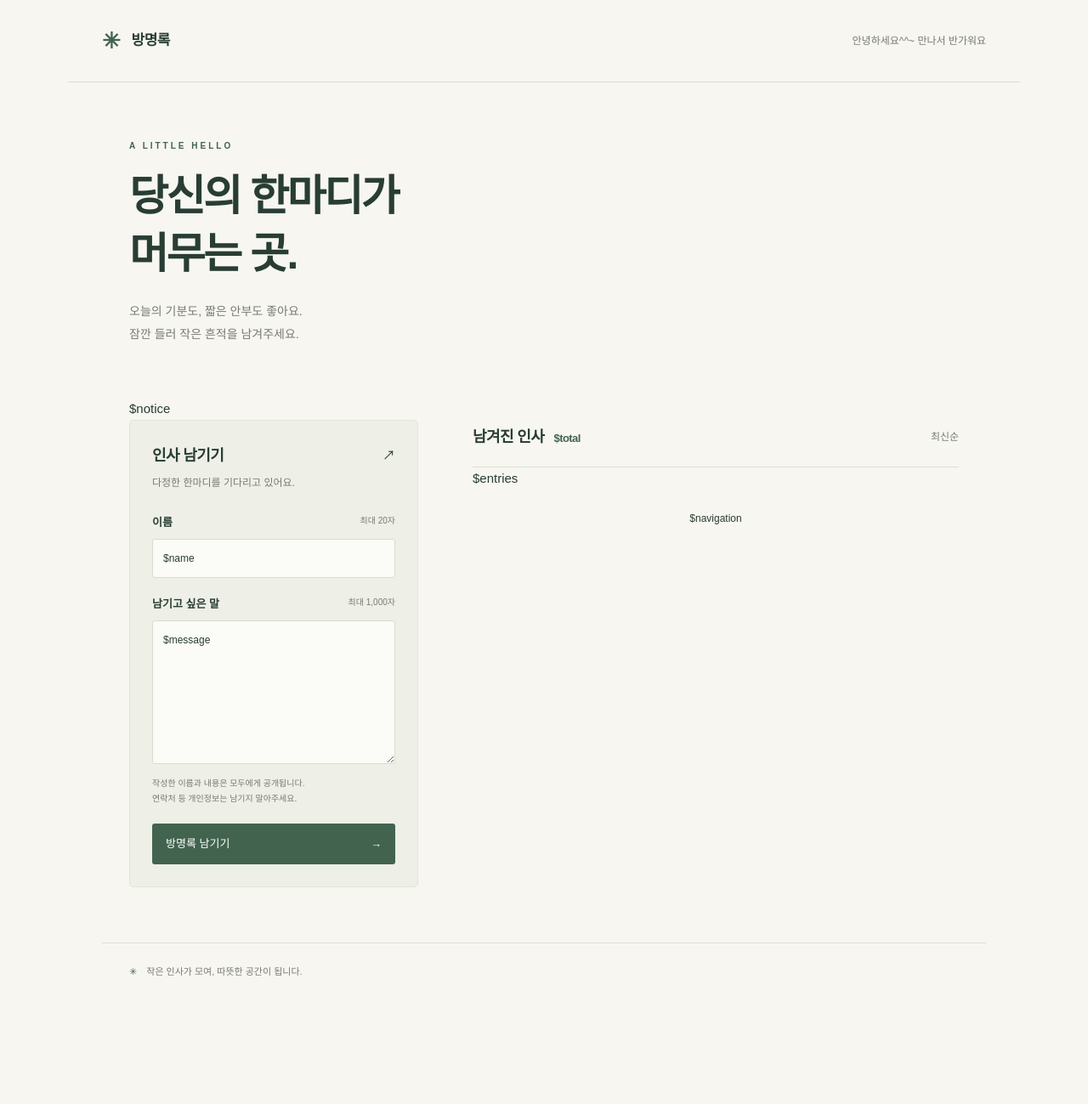
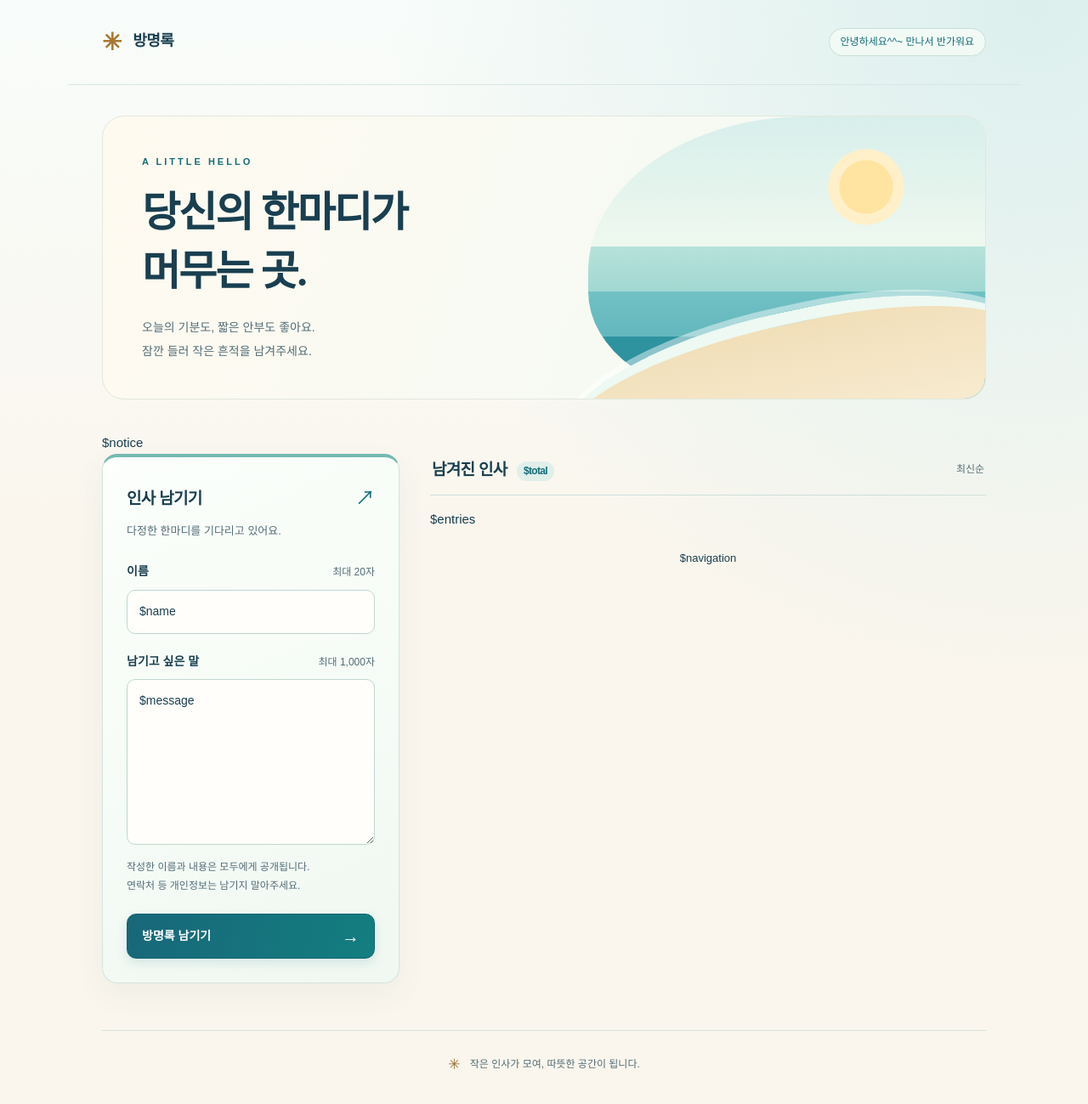
Before and after one commit to barokim/guestbook, a Python web app: template templates/index.html in a window 1280 px wide. Shown: the whole page at 85% size. Before the commit the page ends 1149 px from the top, so only its background shows below. Run offline with Jinja, Linux system fonts and the light colour scheme; the template is opened without the code that fills it, so the values that code supplies are empty.

Commit message:
Revamp CSS for beach theme and layout adjustments

```diff
--- a/static/style.css
+++ b/static/style.css
@@ -1,51 +1,142 @@
-:root { color-scheme: light; --paper: #f7f6f0; --ink: #283d34; --green: #42644f; --muted: #767c72; --line: #dcded4; }
+/* CSS만으로 표현한 햇빛, 바다, 모래사장 테마 */
+:root {
+  color-scheme: light;
+  --paper: #faf6ed;
+  --ink: #193f50;
+  --green: #146d7a;
+  --muted: #536d77;
+  --line: #d7e6e4;
+  --white: #fffefa;
+  --shadow: 0 12px 36px rgba(31, 82, 91, .06);
+}
 * { box-sizing: border-box; }
-html { scroll-behavior: smooth; }
-body { margin: 0; background: var(--paper); color: var(--ink); font-family: "Malgun Gothic", "Apple SD Gothic Neo", sans-serif; font-size: 15px; line-height: 1.7; }
+html { scroll-behavior: smooth; scroll-padding-top: 24px; }
+body {
+  margin: 0;
+  min-width: 280px;
+  background: radial-gradient(ellipse at 95% 0, #dcefed 0, transparent 44%), linear-gradient(180deg, #f8fcfa 0, var(--paper) 650px);
+  color: var(--ink);
+  font-family: "Malgun Gothic", "Apple SD Gothic Neo", sans-serif;
+  font-size: 15px;
+  line-height: 1.75;
+  -webkit-font-smoothing: antialiased;
+}
+::selection { background: #c8e8e0; color: #153f4c; }
 a { color: inherit; text-decoration: none; }
-a:hover { text-decoration: underline; }
-.topbar { max-width: 1120px; margin: auto; padding: 26px 40px; border-bottom: 1px solid var(--line); display: flex; justify-content: space-between; align-items: center; }
-.brand { font-size: 17px; font-weight: 700; letter-spacing: -.5px; }
-.brand span { margin-right: 9px; color: var(--green); font-size: 26px; vertical-align: middle; }
-.top-note, .hint, .sort, .privacy, label span { color: var(--muted); font-size: 12px; }
-main { max-width: 1040px; padding: 0 32px; margin: auto; }
-.intro { padding: 66px 0 48px; }
-.eyebrow { font-size: 10px; letter-spacing: 3px; font-weight: 700; color: var(--green); margin: 0 0 18px; }
-h1 { font-size: clamp(36px, 5vw, 50px); line-height: 1.35; letter-spacing: -2.5px; margin: 0 0 20px; font-weight: 600; }
-.description { color: var(--muted); line-height: 1.9; font-size: 14px; }
-.layout { display: grid; grid-template-columns: 340px minmax(0, 1fr); gap: 64px; align-items: start; }
-.compose { background: #eeefe6; padding: 26px; border: 1px solid #e2e5d9; border-radius: 5px; }
+a:hover { text-decoration: underline; text-underline-offset: 5px; }
+.topbar { display: flex; align-items: center; justify-content: space-between; gap: 16px; max-width: 1120px; margin: auto; padding: 25px 40px; border-bottom: 1px solid var(--line); }
+.brand { font-size: 18px; font-weight: 700; letter-spacing: -.6px; }
+.brand span { display: inline-block; margin-right: 9px; color: #a97833; font-size: 28px; vertical-align: middle; }
+.top-note { padding: 5px 13px; border: 1px solid #c8ded8; border-radius: 30px; background: #f1faf5; color: var(--green); font-size: 12px; }
+main { max-width: 1120px; padding: 0 40px; margin: auto; }
+
+/* 그림 파일 없이 만드는 해변 풍경 */
+.intro { position: relative; isolation: isolate; overflow: hidden; margin: 36px 0 38px; padding: 44px 46px 42px; border: 1px solid #e1e8dc; border-radius: 26px; background: linear-gradient(110deg, #fffaf0, #f1faf5); }
+.intro::before {
+  content: "";
+  position: absolute;
+  z-index: -1;
+  inset: 0 0 0 auto;
+  width: 45%;
+  border-radius: 55% 0 0 38%;
+  background: radial-gradient(circle at 70% 25%, #ffe3a1 0 31px, #fff0c9 32px 44px, transparent 45px), linear-gradient(180deg, #d8efeb 0%, #eef8ef 46%, #b7e2da 46%, #a1d8d2 62%, #71c1c4 62%, #63b7bd 78%, #2f939f 78%);
+}
+.intro::after {
+  content: "";
+  position: absolute;
+  z-index: -1;
+  right: -65px;
+  bottom: -102px;
+  width: 55%;
+  height: 190px;
+  border-top: 15px solid #edf9f2;
+  border-radius: 50% 45% 0 0;
+  background: linear-gradient(180deg, #f1dfb9, #faf0da);
+  box-shadow: 0 -7px 0 rgba(255, 255, 255, .45);
+  transform: rotate(-12deg);
+}
+.intro > * { max-width: 60%; }
+.eyebrow { margin: 0 0 17px; color: var(--green); font-size: 11px; font-weight: 700; letter-spacing: 3px; }
+h1 { margin: 0 0 18px; font-family: "Batang", "AppleMyungjo", serif; font-size: clamp(34px, 4.8vw, 49px); font-weight: 600; line-height: 1.4; letter-spacing: -2px; word-break: keep-all; }
+.description { margin: 0; color: var(--muted); font-size: 14px; line-height: 1.95; }
+.layout { display: grid; grid-template-columns: 350px minmax(0, 1fr); gap: 36px; align-items: start; }
+.compose { overflow: hidden; padding: 28px; border: 1px solid #d4e4dc; border-top: 4px solid #75b9b3; border-radius: 18px; background: linear-gradient(155deg, #fcfffb, #f0f8f2); box-shadow: var(--shadow); }
 .section-heading { display: flex; align-items: center; justify-content: space-between; gap: 12px; }
-h2 { margin: 0; font-size: 18px; letter-spacing: -.6px; font-weight: 600; }
-.hint { margin: 7px 0 25px; }
-label { display: flex; justify-content: space-between; margin: 20px 0 8px; font-size: 13px; font-weight: 600; }
-label span { font-size: 10px; font-weight: 400; }
+h2 { margin: 0; font-size: 19px; font-weight: 700; letter-spacing: -.7px; }
+.compose > .section-heading > span { color: var(--green); font-size: 23px; }
+.hint { margin: 7px 0 24px; color: var(--muted); font-size: 13px; }
+label { display: flex; flex-wrap: wrap; justify-content: space-between; align-items: baseline; gap: 4px 10px; margin: 20px 0 9px; font-size: 14px; font-weight: 700; }
+label span { color: var(--muted); font-size: 12px; font-weight: 400; }
 input, textarea, button { font: inherit; }
-input, textarea { display: block; width: 100%; border: 1px solid #d9ddcf; border-radius: 3px; background: #fbfbf7; padding: 12px; font-size: 12px; color: var(--ink); }
-input::placeholder, textarea::placeholder { color: #8a9084; }
-textarea { resize: vertical; min-height: 150px; }
-:focus-visible { outline: 2px solid var(--green); outline-offset: 3px; }
-.privacy { font-size: 10px; line-height: 1.8; margin: 14px 0 20px; }
-button { display: flex; align-items: center; justify-content: space-between; width: 100%; background: var(--green); color: white; border: 0; border-radius: 3px; padding: 13px 16px; font-size: 13px; cursor: pointer; }
-button:hover { background: #304e3b; }
-.entries > .section-heading { padding: 5px 0 20px; border-bottom: 1px solid var(--line); }
-.count { color: var(--green); font-size: 13px; margin-left: 7px; }
-.entry { padding: 23px 0; border-bottom: 1px solid var(--line); }
-.entry-heading { display: flex; align-items: center; gap: 10px; }
-.avatar { flex: 0 0 30px; width: 30px; height: 30px; border-radius: 50%; background: #e5e9dc; color: var(--green); text-align: center; line-height: 30px; font-size: 12px; }
-h3 { margin: 0; font-size: 13px; font-weight: 600; overflow-wrap: anywhere; }
-time { margin-left: auto; flex-shrink: 0; font-size: 10px; color: var(--muted); }
-.message { white-space: pre-wrap; overflow-wrap: anywhere; font-size: 13px; line-height: 1.9; margin: 13px 0 0; }
-.empty { text-align: center; padding: 70px 15px; color: var(--muted); }
-.empty > span { font-size: 32px; color: #9cab8e; }
-.empty h3 { margin-top: 14px; font-size: 15px; }
-.empty p { font-size: 12px; }
-.pagination { display: flex; justify-content: center; gap: 25px; font-size: 12px; padding: 24px 0; }
-.pagination span { color: var(--muted); }
-.notice { padding: 14px 18px; border: 1px solid var(--line); border-radius: 4px; margin: 0 0 24px; font-size: 13px; }
-.success { background: #e8efdf; }
-.error { background: #faeee7; color: #8a4333; }
-footer { max-width: 1040px; margin: 65px auto 0; padding: 24px 32px; border-top: 1px solid var(--line); color: var(--muted); font-size: 11px; }
-footer span { margin-right: 8px; color: var(--green); }
-@media (max-width: 760px) { .layout { grid-template-columns: 1fr; gap: 35px; } main { padding: 0 22px; } .topbar { padding: 18px 22px; } .top-note { font-size: 10px; } .intro { padding: 44px 0 30px; } .compose { padding: 22px; } footer { margin-top: 35px; padding: 22px; } time { font-size: 9px; } }
-@media (prefers-reduced-motion: reduce) { html { scroll-behavior: auto; } }
+input, textarea { display: block; width: 100%; padding: 13px 14px; border: 1px solid #bfd6d2; border-radius: 10px; background: var(--white); color: var(--ink); font-size: 14px; line-height: 1.7; transition: border-color .18s ease, box-shadow .18s ease; }
+input::placeholder, textarea::placeholder { color: #6b7d80; opacity: 1; }
+input:focus, textarea:focus { border-color: var(--green); box-shadow: 0 0 0 4px #dceee8; }
+textarea { resize: vertical; min-height: 170px; }
+:focus-visible { outline: 2px solid var(--green); outline-offset: 4px; }
+.privacy { margin: 15px 0 22px; color: var(--muted); font-size: 12px; line-height: 1.85; }
+button { display: flex; align-items: center; justify-content: space-between; width: 100%; min-height: 49px; padding: 13px 17px; border: 1px solid #146573; border-radius: 11px; background: linear-gradient(110deg, #186779, #137e80); box-shadow: 0 5px 13px rgba(19, 103, 116, .13); color: #fff; font-size: 14px; font-weight: 700; cursor: pointer; transition: transform .18s ease, box-shadow .18s ease; }
+button span { font-size: 21px; font-weight: 400; line-height: 1; }
+button:hover { transform: translateY(-2px); box-shadow: 0 8px 19px rgba(19, 103, 116, .21); }
+button:active { transform: translateY(0); }
+.entries { min-width: 0; scroll-margin-top: 24px; }
+.entries > .section-heading { min-height: 43px; margin: 0 0 15px; padding: 2px 2px 12px; border-bottom: 1px solid #cedfdb; }
+.count { display: inline-block; min-width: 28px; margin-left: 7px; padding: 1px 8px; border-radius: 20px; background: #e0efea; color: var(--green); font-size: 12px; text-align: center; vertical-align: middle; }
+.sort { color: var(--muted); font-size: 12px; }
+.entry { margin-bottom: 13px; padding: 23px 24px; border: 1px solid #e1e7dc; border-radius: 16px; background: var(--white); box-shadow: 0 5px 18px rgba(45, 76, 75, .035); }
+.entry-heading { display: flex; align-items: center; gap: 11px; }
+.avatar { flex: 0 0 36px; width: 36px; height: 36px; border: 1px solid #c3ded8; border-radius: 13px; background: #e3f1ec; color: #285e65; font-size: 13px; font-weight: 700; line-height: 34px; text-align: center; }
+.entry:nth-of-type(3n + 2) .avatar { border-color: #e6d5b4; background: #f5ead6; color: #775b2c; }
+.entry:nth-of-type(3n + 3) .avatar { border-color: #cce1e9; background: #e5f0f6; color: #345e75; }
+h3 { min-width: 0; margin: 0; font-size: 14px; font-weight: 700; overflow-wrap: anywhere; }
+time { flex-shrink: 0; margin-left: auto; color: var(--muted); font-size: 11px; }
+.message { margin: 15px 0 0; color: #345460; font-size: 14px; line-height: 1.95; white-space: pre-wrap; overflow-wrap: anywhere; }
+.empty { padding: 62px 20px; border: 1px dashed #bcd3cd; border-radius: 18px; background: linear-gradient(150deg, #f7fcf8, #faf4e6); color: var(--muted); text-align: center; }
+.empty > span { display: inline-block; color: #a97936; font-size: 43px; line-height: 1.4; }
+.empty h3 { margin-top: 15px; color: var(--ink); font-size: 16px; }
+.empty p { margin: 7px 0 0; font-size: 13px; }
+.pagination { display: flex; flex-wrap: wrap; align-items: center; justify-content: center; gap: 13px; padding: 22px 0 0; font-size: 13px; }
+.pagination a { min-width: 70px; padding: 7px 14px; border: 1px solid #c4dcd5; border-radius: 30px; background: #fffdf7; color: var(--green); text-align: center; }
+.pagination a:hover { background: #e6f3ee; text-decoration: none; }
+.pagination span { padding: 7px 10px; color: var(--muted); }
+.notice { margin: 0 0 26px; padding: 15px 20px; border: 1px solid var(--line); border-radius: 12px; font-size: 14px; overflow-wrap: anywhere; }
+.success { border-color: #bddbd0; background: #e9f6ec; color: #245d4d; }
+.error { border-color: #eac8b7; background: #fff0e7; color: #874429; }
+footer { max-width: 1040px; margin: 55px auto 0; padding: 25px 0 32px; border-top: 1px solid #d8e3d9; color: var(--muted); font-size: 12px; text-align: center; }
+footer span { margin-right: 8px; color: #9b7135; font-size: 17px; vertical-align: middle; }
+
+@media (max-width: 820px) {
+  .topbar { padding: 20px 24px; }
+  main { padding: 0 24px; }
+  .intro { padding: 35px 30px; }
+  .intro::before { width: 42%; }
+  .intro > * { max-width: 70%; }
+  .layout { grid-template-columns: minmax(0, 1fr); gap: 30px; }
+  .compose { padding: 25px; }
+  footer { margin: 38px 24px 0; }
+}
+@media (max-width: 480px) {
+  .topbar { gap: 8px; padding: 17px 18px; }
+  .brand { font-size: 16px; }
+  .brand span { margin-right: 5px; font-size: 24px; }
+  .top-note { padding: 4px 8px; font-size: 11px; }
+  main { padding: 0 16px; }
+  .intro { margin: 23px 0 27px; padding: 30px 24px 36px; border-radius: 20px; }
+  .intro > * { max-width: 100%; }
+  .intro::before { width: 100%; border-radius: 0; opacity: .15; }
+  .intro::after { right: -85px; bottom: -135px; width: 90%; }
+  .eyebrow { font-size: 10px; letter-spacing: 2.4px; }
+  h1 { font-size: 35px; letter-spacing: -1.8px; }
+  .description { font-size: 13px; }
+  .compose { padding: 23px 20px; }
+  .entry { padding: 20px; }
+  .entry-heading { flex-wrap: wrap; gap: 8px 11px; }
+  time { flex-basis: calc(100% - 47px); margin-left: 47px; font-size: 11px; }
+  .message { margin-top: 12px; }
+  .empty { padding: 45px 18px; }
+  footer { margin: 32px 16px 0; padding: 22px 12px; font-size: 11px; }
+}
+@media (prefers-reduced-motion: reduce) {
+  html { scroll-behavior: auto; }
+  input, textarea, button { transition: none; }
+  button:hover, button:active { transform: none; }
+}
```
